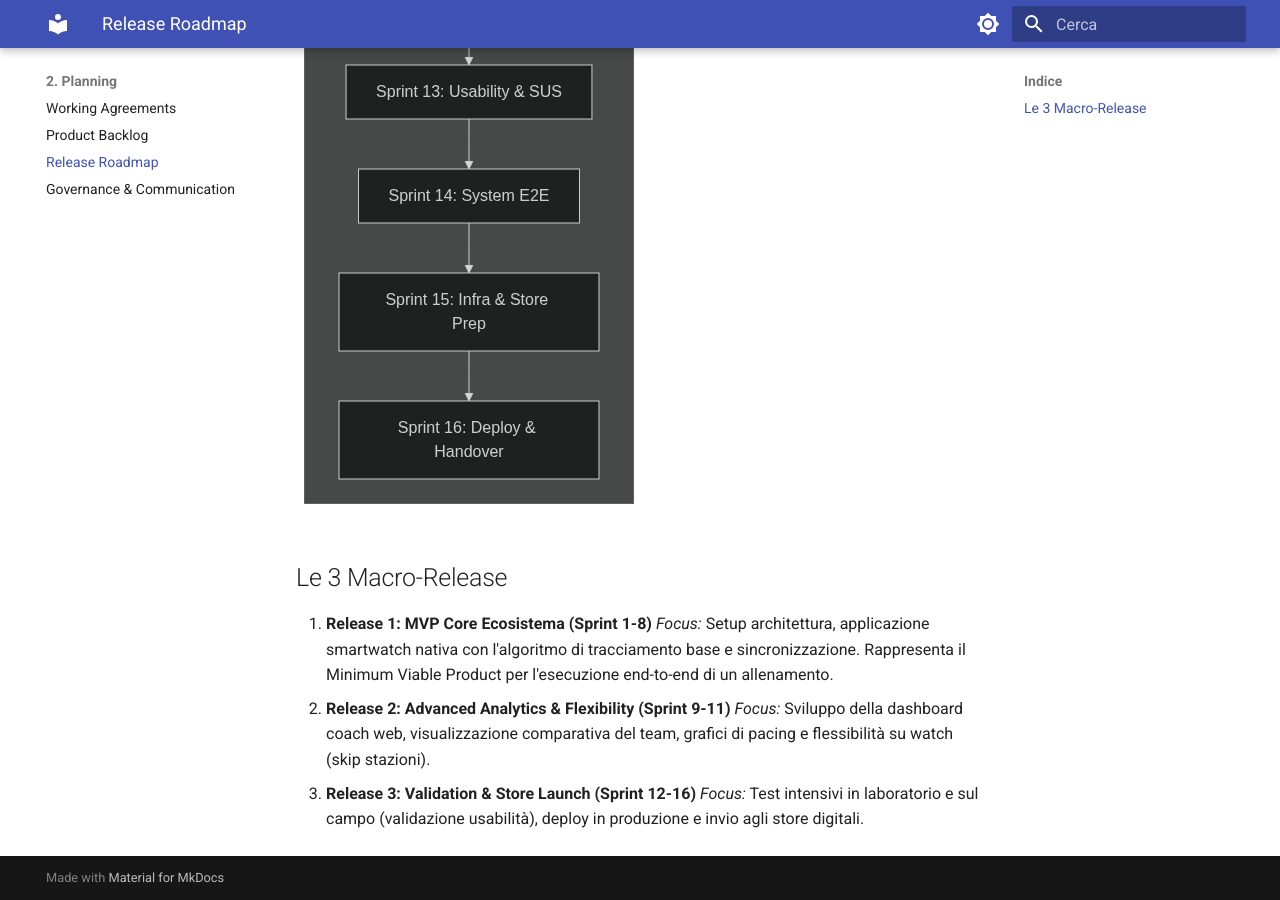
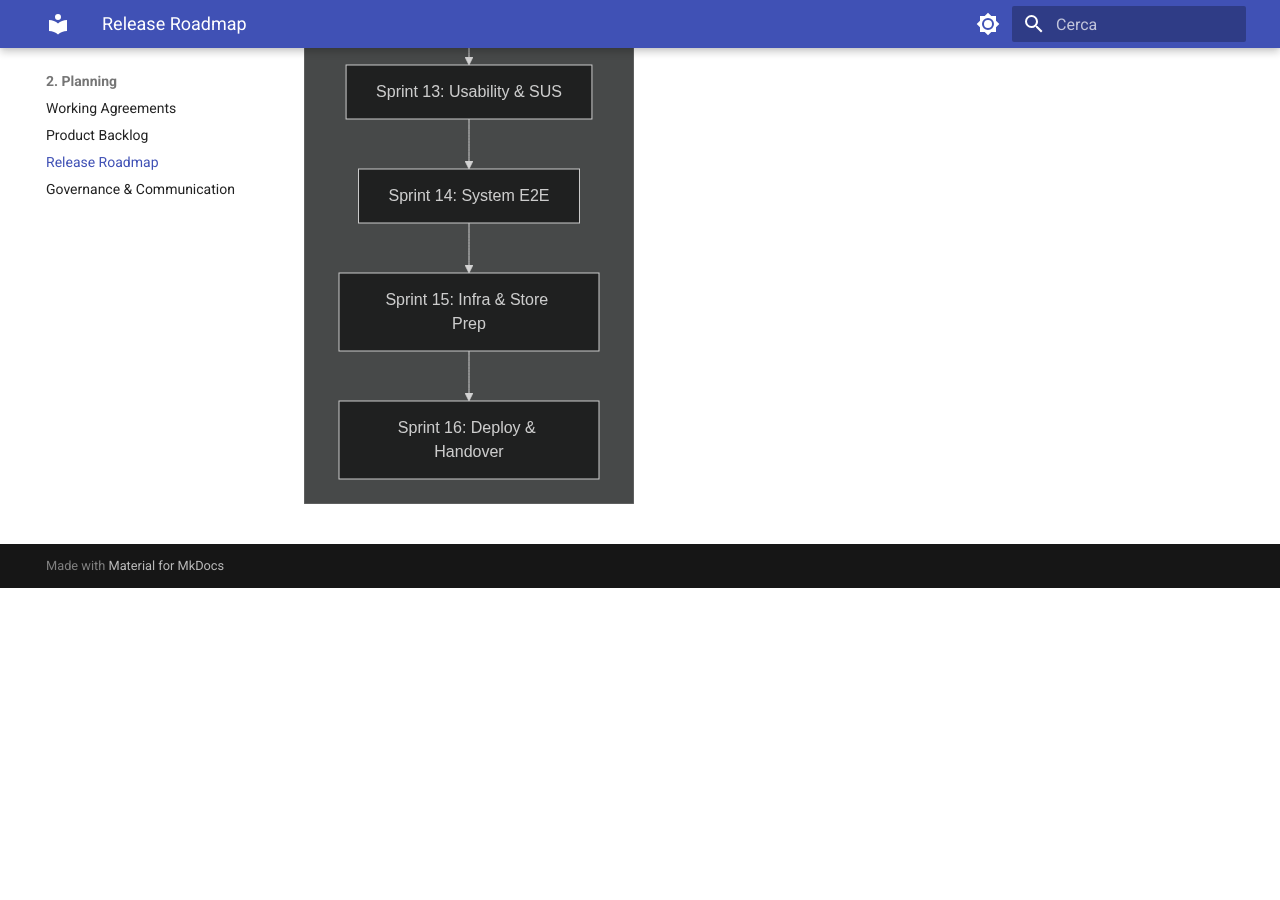
Before and after one commit to AndreaZavatta/Hyrox-Training-PM, an MkDocs documentation site: the page built from docs/2-Planning/3-release_roadmap.md, in a window 1280 px wide and 900 px high, scrolled down 1732 px. Built offline with MkDocs 1.6.1 and Material for MkDocs 9.7.7, drawn with Linux system fonts in a browser that asks for light colours; after the commit the page ends 2320 px from its top, so only the background shows below that.

Commit message:
docs: remove outdated macro-release details from the release roadmap

```diff
--- a/docs/2-Planning/3-release_roadmap.md
+++ b/docs/2-Planning/3-release_roadmap.md
@@ -3,12 +3,3 @@
 In ottica Agile, la pianificazione dettagliata avviene sprint by sprint all'interno di Jira. Tuttavia, a livello strategico, il progetto si articola su un orizzonte temporale di **8 mesi (16 Sprint)** suddiviso in 3 macro-release per garantire rilasci incrementali di valore e mitigare i rischi tecnici in anticipo.
 
 ![Schedulazione dei 16 Sprint](../Images/schedulazione_sedici_sprint.png)
-
-## Le 3 Macro-Release
-
-1.  **Release 1: MVP Core Ecosistema (Sprint 1-8)**
-    *Focus:* Setup architettura, applicazione smartwatch nativa con l'algoritmo di tracciamento base e sincronizzazione. Rappresenta il Minimum Viable Product per l'esecuzione end-to-end di un allenamento.
-2.  **Release 2: Advanced Analytics & Flexibility (Sprint 9-11)**
-    *Focus:* Sviluppo della dashboard coach web, visualizzazione comparativa del team, grafici di pacing e flessibilità su watch (skip stazioni).
-3.  **Release 3: Validation & Store Launch (Sprint 12-16)**
-    *Focus:* Test intensivi in laboratorio e sul campo (validazione usabilità), deploy in produzione e invio agli store digitali.
```
